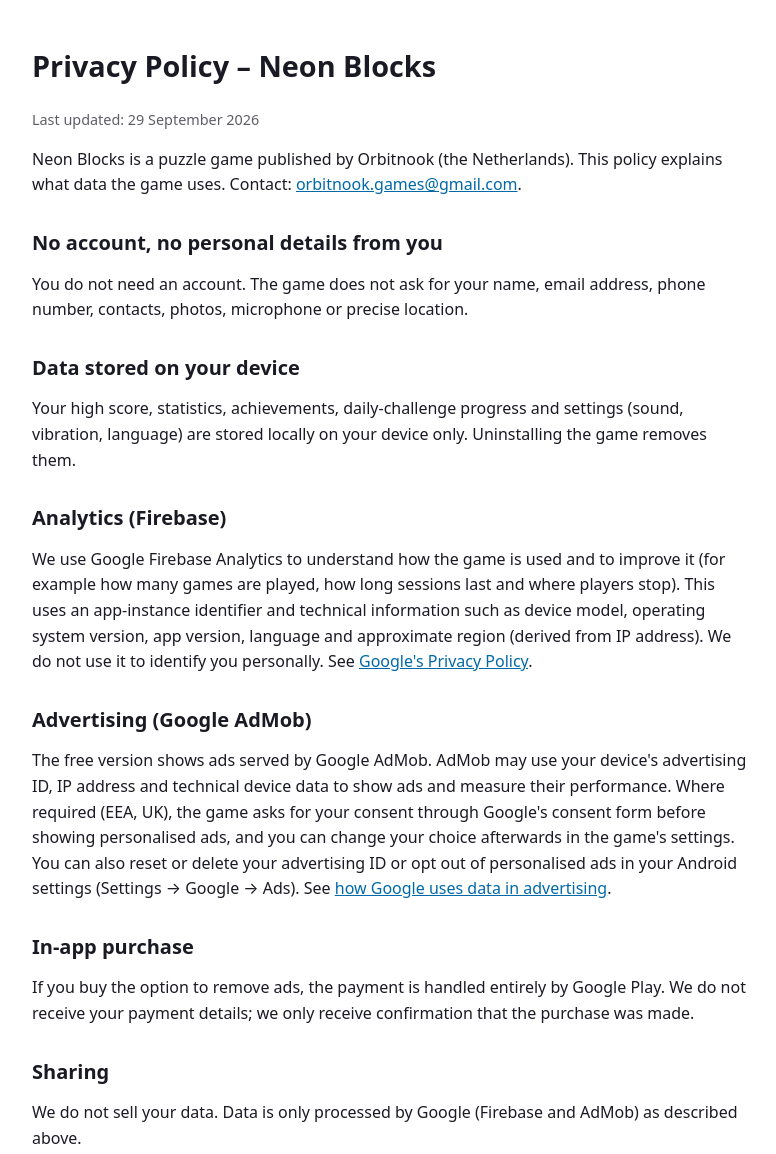
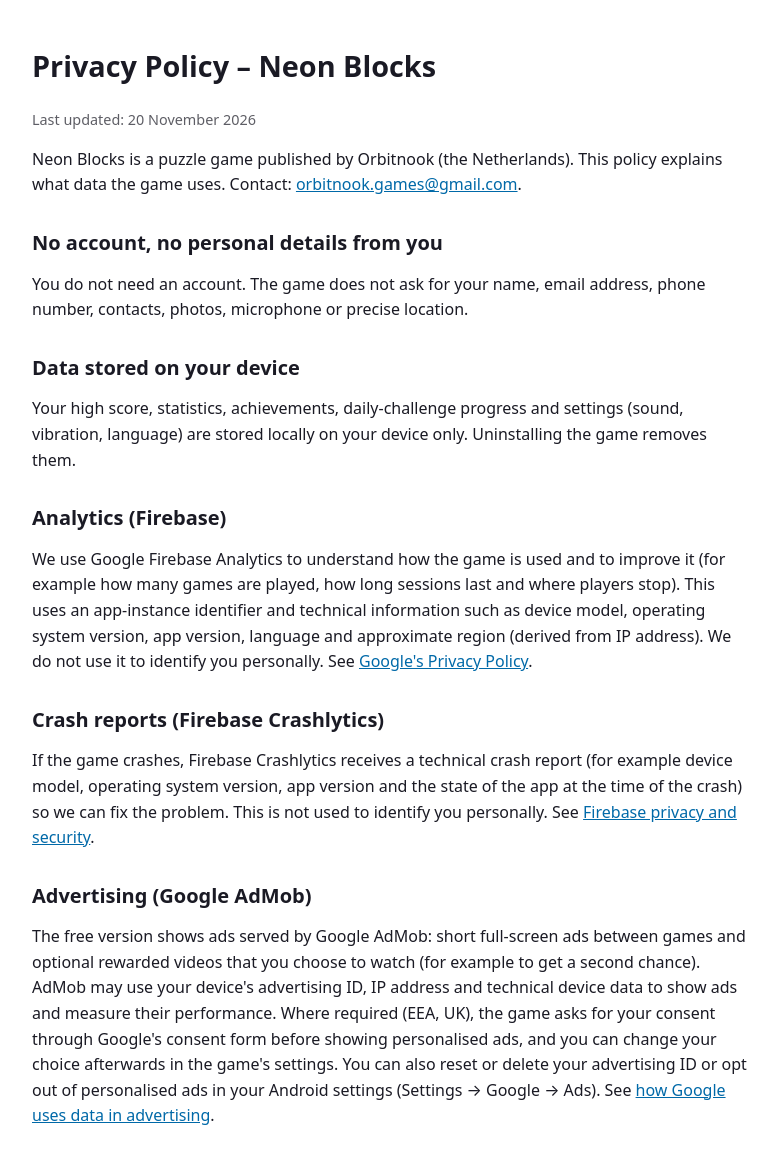
Before and after one commit to orbitnook-games/orbitnook-games.github.io, a plain HTML site: page privacy.html in a window 1280 px wide. Shown: the top 1154 px of the page, without its empty margins (248-1024 px from the left). Drawn offline with Linux system fonts and the light colour scheme.

Commit message:
Privacybeleid: Crashlytics en rewarded/tussentijdse advertenties toegevoegd; app-ads.txt voor AdMob
Co-Authored-By: Claude Sonnet 5.5 <noreply@anthropic.com>
Claude-Session: https://claude.ai/code/session_01TexCDjgyuwGU43weEzFwHR

```diff
--- a/privacy.html
+++ b/privacy.html
@@ -5,7 +5,7 @@
 
 <section id="en">
 <h1>Privacy Policy – Neon Blocks</h1>
-<p class="muted">Last updated: 29 September 2026</p>
+<p class="muted">Last updated: 20 November 2026</p>
 <p>Neon Blocks is a puzzle game published by Orbitnook (the Netherlands). This policy explains what data the game uses. Contact: <a href="mailto:orbitnook.games@gmail.com">orbitnook.games@gmail.com</a>.</p>
 
 <h2>No account, no personal details from you</h2>
@@ -17,8 +17,11 @@
 <h2>Analytics (Firebase)</h2>
 <p>We use Google Firebase Analytics to understand how the game is used and to improve it (for example how many games are played, how long sessions last and where players stop). This uses an app-instance identifier and technical information such as device model, operating system version, app version, language and approximate region (derived from IP address). We do not use it to identify you personally. See <a href="https://policies.google.com/privacy">Google's Privacy Policy</a>.</p>
 
+<h2>Crash reports (Firebase Crashlytics)</h2>
+<p>If the game crashes, Firebase Crashlytics receives a technical crash report (for example device model, operating system version, app version and the state of the app at the time of the crash) so we can fix the problem. This is not used to identify you personally. See <a href="https://firebase.google.com/support/privacy">Firebase privacy and security</a>.</p>
+
 <h2>Advertising (Google AdMob)</h2>
-<p>The free version shows ads served by Google AdMob. AdMob may use your device's advertising ID, IP address and technical device data to show ads and measure their performance. Where required (EEA, UK), the game asks for your consent through Google's consent form before showing personalised ads, and you can change your choice afterwards in the game's settings. You can also reset or delete your advertising ID or opt out of personalised ads in your Android settings (Settings → Google → Ads). See <a href="https://policies.google.com/technologies/ads">how Google uses data in advertising</a>.</p>
+<p>The free version shows ads served by Google AdMob: short full-screen ads between games and optional rewarded videos that you choose to watch (for example to get a second chance). AdMob may use your device's advertising ID, IP address and technical device data to show ads and measure their performance. Where required (EEA, UK), the game asks for your consent through Google's consent form before showing personalised ads, and you can change your choice afterwards in the game's settings. You can also reset or delete your advertising ID or opt out of personalised ads in your Android settings (Settings → Google → Ads). See <a href="https://policies.google.com/technologies/ads">how Google uses data in advertising</a>.</p>
 
 <h2>In-app purchase</h2>
 <p>If you buy the option to remove ads, the payment is handled entirely by Google Play. We do not receive your payment details; we only receive confirmation that the purchase was made.</p>
```
Also changed, not shown: app-ads.txt (added).
